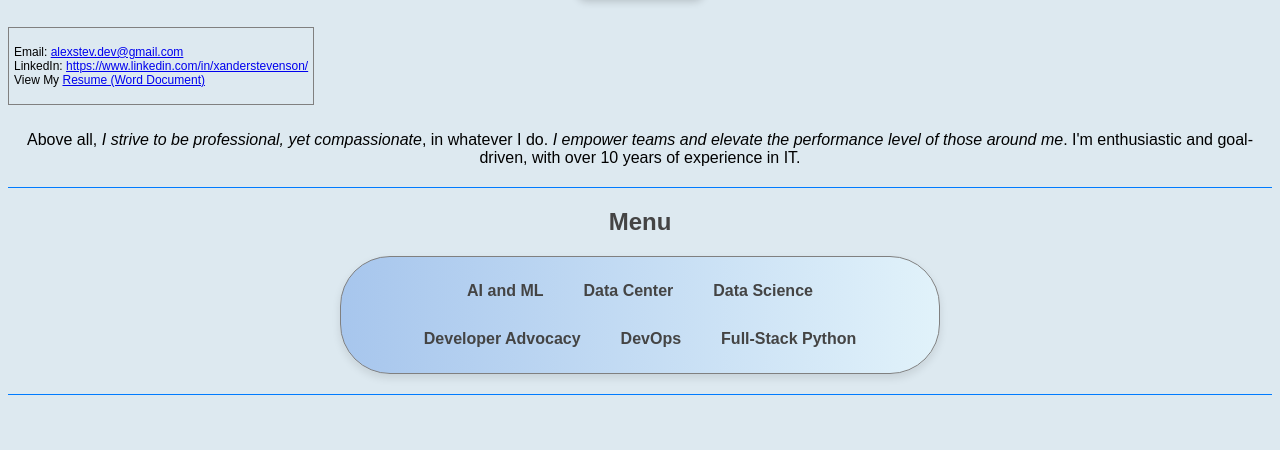
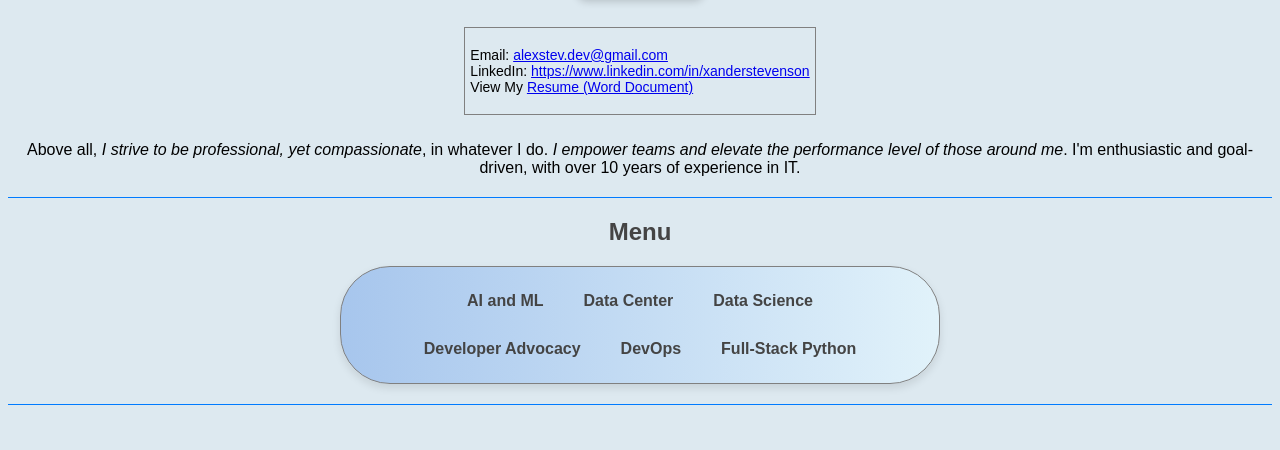
Before and after one commit to xanderstevenson/xanderstevenson.github.io, a plain HTML site: page index.html in a window 1280 px wide. Shown: the part 347-797 px from the top of the page. Drawn offline with Linux system fonts and the light colour scheme.

Commit message:
Update index.html

```diff
--- a/index.html
+++ b/index.html
@@ -105,14 +105,15 @@
     <img src="https://github.com/xanderstevenson/xanderstevenson.github.io/raw/main/files/images/AlexStevenson-portrait.PNG" width="125" alt="Alex Stevenson Portrait">
 </p>
 
-<div class="bordered-box">
-    <p style="font-size: 12px">
-        Email: <a href="mailto:alexstev.dev@gmail.com">alexstev.dev@gmail.com</a><br>
-        LinkedIn: <a href="https://www.linkedin.com/in/xanderstevenson/" target="_blank">https://www.linkedin.com/in/xanderstevenson/</a><br>
-        View My <a href="https://github.com/xanderstevenson/xanderstevenson.github.io/raw/main/files/Alex-Stevenson-Resume.docx" target="_blank">Resume (Word Document)</a>
-    </p>
+<div style="text-align: center;">
+    <div class="bordered-box">
+        <p style="font-size: 14px">
+            Email: <a href="mailto:alexstev.dev@gmail.com">alexstev.dev@gmail.com</a><br>
+            LinkedIn: <a href="https://www.linkedin.com/in/xanderstevenson" target="_blank">https://www.linkedin.com/in/xanderstevenson</a><br>
+            View My <a href="https://github.com/xanderstevenson/xanderstevenson.github.io/raw/main/files/Alex-Stevenson-Resume.docx" target="_blank">Resume (Word Document)</a>
+        </p>
+    </div>
 </div>
-
 
 <p align="center">Above all, <em>I strive to be professional, yet compassionate</em>, in whatever I do.
 <em>I empower teams and elevate the performance level of those around me</em>. I'm enthusiastic and goal-driven, with over 10 years of experience in IT.</p>
```
